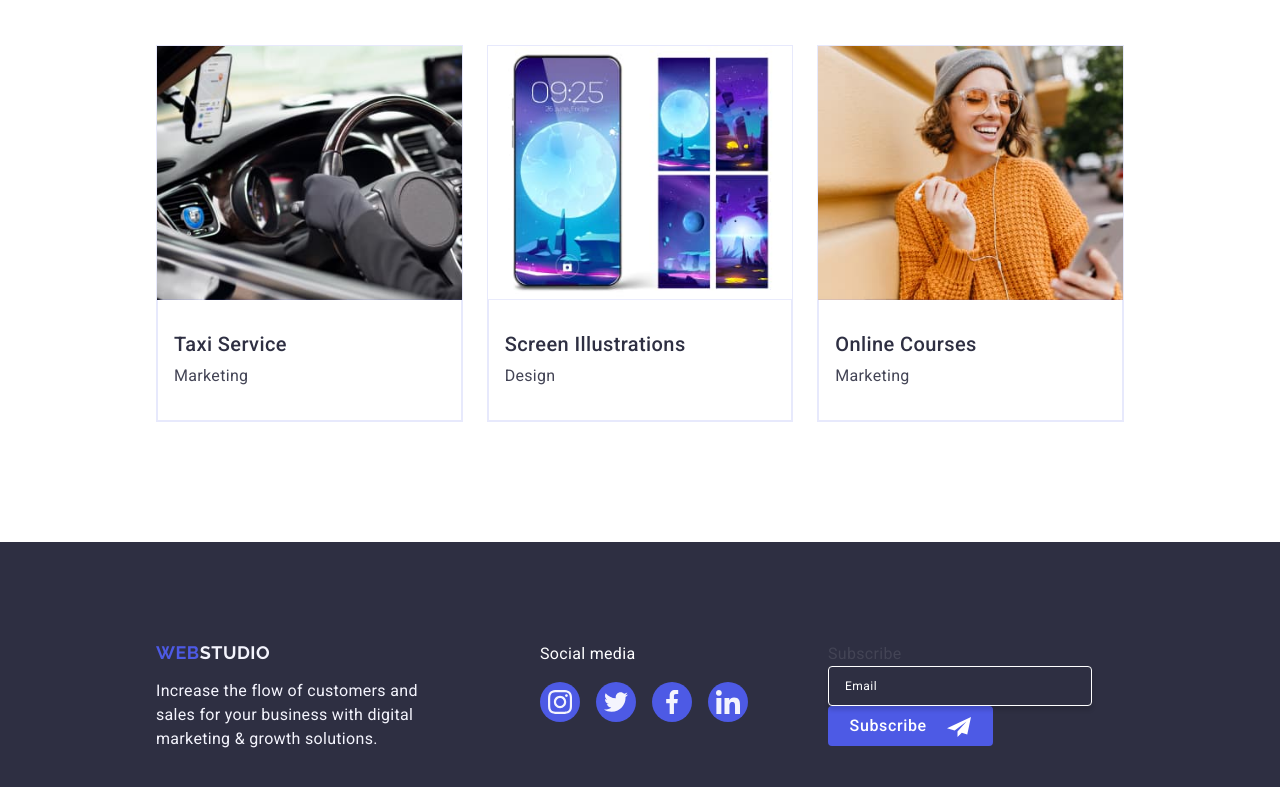
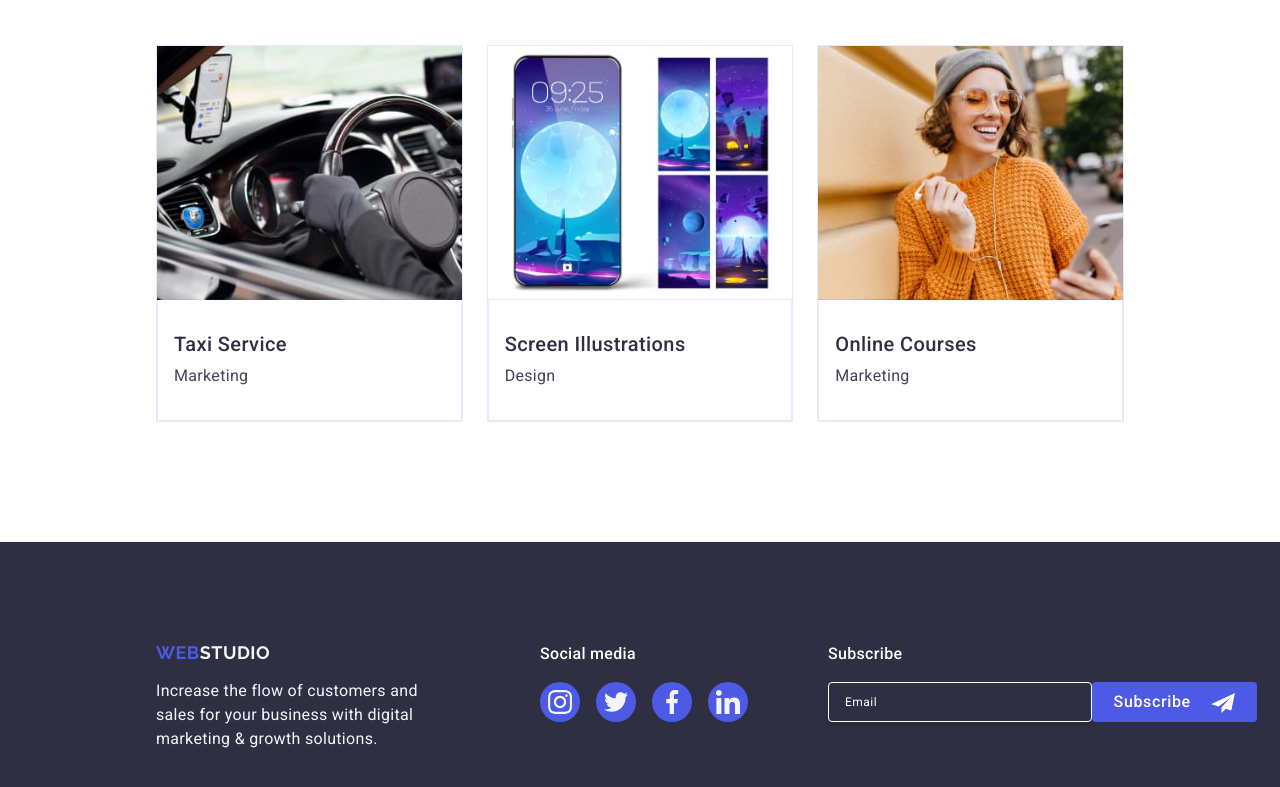
Before and after one commit to Pavel197009/goit-markup-hw-05, a plain HTML site: page index.html in a window 1280 px wide. Shown: the part 2513-3300 px from the top of the page. Drawn offline with nearby package versions, Linux system fonts and the light colour scheme.

Commit message:
Add files via upload

```diff
--- a/css/styles.css
+++ b/css/styles.css
@@ -373,6 +373,7 @@ address {
 .footer .container {
     padding: 0 0 0 156px;
     display: flex;
+    align-items: baseline;
 }
 .logo-div {
     max-width: 264px;
@@ -397,9 +398,10 @@ address {
     max-width: 264px;
     color: var(--light-color);
 }
-.footer-social-links-p {
+.footer-social-links-p, .footer-subscribe-p {
     margin-bottom: 16px;
     color: var(--white-color);
+    font-weight: 500;
 }
 .footer-social-links {
     display: flex;
@@ -428,18 +430,8 @@ address {
 .footer-subscribe-div {
     margin-left: 80px;
 }
-.footer-label {
-    font-size: 16px;
-    font-weight: 500;
-    line-height: 1.5px;
-    letter-spacing: 0.02em;
-    color: var(--white-color);
-    margin-bottom: 16px;
-}
-.footer-subscribe {
-    margin-top: 16px;
+.footer-subscribe-form {
     display: flex;
-    gap: 24px;
 }
 .footer-input-email {
     width: 264px;
@@ -453,7 +445,8 @@ address {
     color: var(--white-color);
     border: 1px solid var(--white-color);
     border-radius: 4px;
-    background-color: var(--dark-color);
+    background-color: transparent;
+    outline: transparent;
     box-shadow: 0px 4px 4px 0px #00000026;
 }
 .footer-input-email:focus {
@@ -669,7 +662,7 @@ address {
 .check-input:checked + .checkbox-label .check-box {
     background-color: var(--primary-brand-color);
     border: none;
-    fill: var(--white-color);
+    fill: var(--light-color);
 }
 
 .privacy-policy {
```
